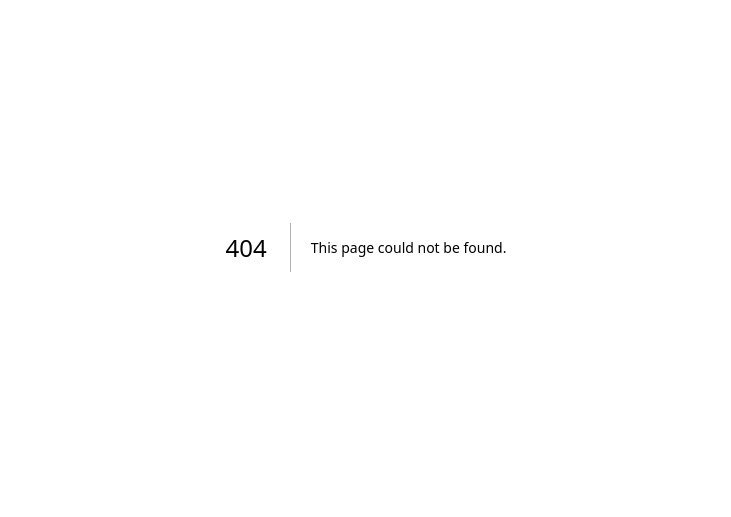
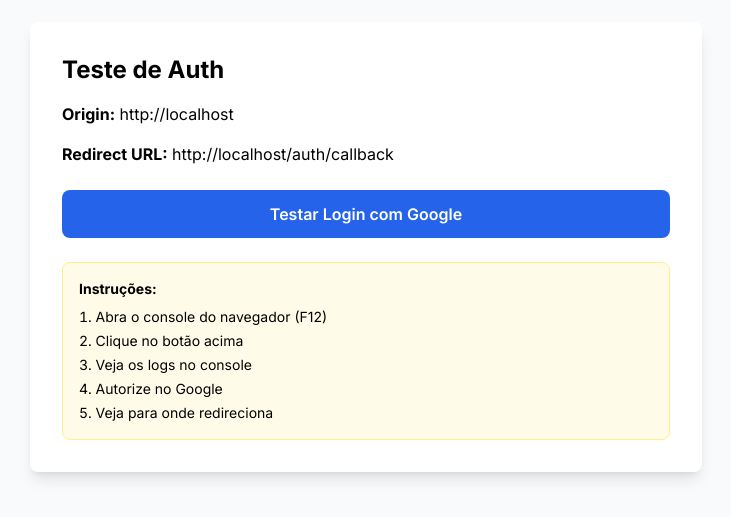
Before and after one commit to BigCorps/minhAi, a Next.js app: page /teste-auth in a window 1280 px wide. Before the commit this address had no page. Shown: the part 153-670 px from the top of the page, without its empty margins (274-1005 px from the left). Built offline with nearby package versions, Linux system fonts and the light colour scheme; no server answers.

Commit message:
Create page.tsx

```diff
--- /dev/null
+++ b/app/teste-auth/page.tsx
@@ -0,0 +1,76 @@
+'use client';
+
+import { useState } from 'react';
+import { createClient } from '@/lib/supabase-browser';
+
+export default function TesteAuthPage() {
+  const [resultado, setResultado] = useState<any>(null);
+  const supabase = createClient();
+
+  async function testarAuth() {
+    console.log('=== TESTE DE AUTH ===');
+    console.log('Origin:', window.location.origin);
+    console.log('Redirect URL:', `${window.location.origin}/auth/callback`);
+
+    const { data, error } = await supabase.auth.signInWithOAuth({
+      provider: 'google',
+      options: {
+        redirectTo: `${window.location.origin}/auth/callback`,
+        queryParams: {
+          access_type: 'offline',
+          prompt: 'consent',
+        },
+      },
+    });
+
+    console.log('Resultado signInWithOAuth:');
+    console.log('Data:', data);
+    console.log('Error:', error);
+
+    setResultado({ data, error });
+  }
+
+  return (
+    <div className="min-h-screen bg-gray-50 flex items-center justify-center p-4">
+      <div className="bg-white rounded-lg shadow-lg p-8 max-w-2xl w-full">
+        <h1 className="text-2xl font-bold mb-4">Teste de Auth</h1>
+
+        <div className="space-y-4 mb-6">
+          <div>
+            <strong>Origin:</strong> {typeof window !== 'undefined' ? window.location.origin : 'loading...'}
+          </div>
+          <div>
+            <strong>Redirect URL:</strong> {typeof window !== 'undefined' ? `${window.location.origin}/auth/callback` : 'loading...'}
+          </div>
+        </div>
+
+        <button
+          onClick={testarAuth}
+          className="w-full px-6 py-3 bg-blue-600 text-white rounded-lg hover:bg-blue-700 transition font-semibold"
+        >
+          Testar Login com Google
+        </button>
+
+        {resultado && (
+          <div className="mt-6 p-4 bg-gray-100 rounded-lg">
+            <h2 className="font-bold mb-2">Resultado:</h2>
+            <pre className="text-xs overflow-auto">
+              {JSON.stringify(resultado, null, 2)}
+            </pre>
+          </div>
+        )}
+
+        <div className="mt-6 p-4 bg-yellow-50 border border-yellow-200 rounded-lg text-sm">
+          <h3 className="font-bold mb-2">Instruções:</h3>
+          <ol className="list-decimal list-inside space-y-1">
+            <li>Abra o console do navegador (F12)</li>
+            <li>Clique no botão acima</li>
+            <li>Veja os logs no console</li>
+            <li>Autorize no Google</li>
+            <li>Veja para onde redireciona</li>
+          </ol>
+        </div>
+      </div>
+    </div>
+  );
+}
```
